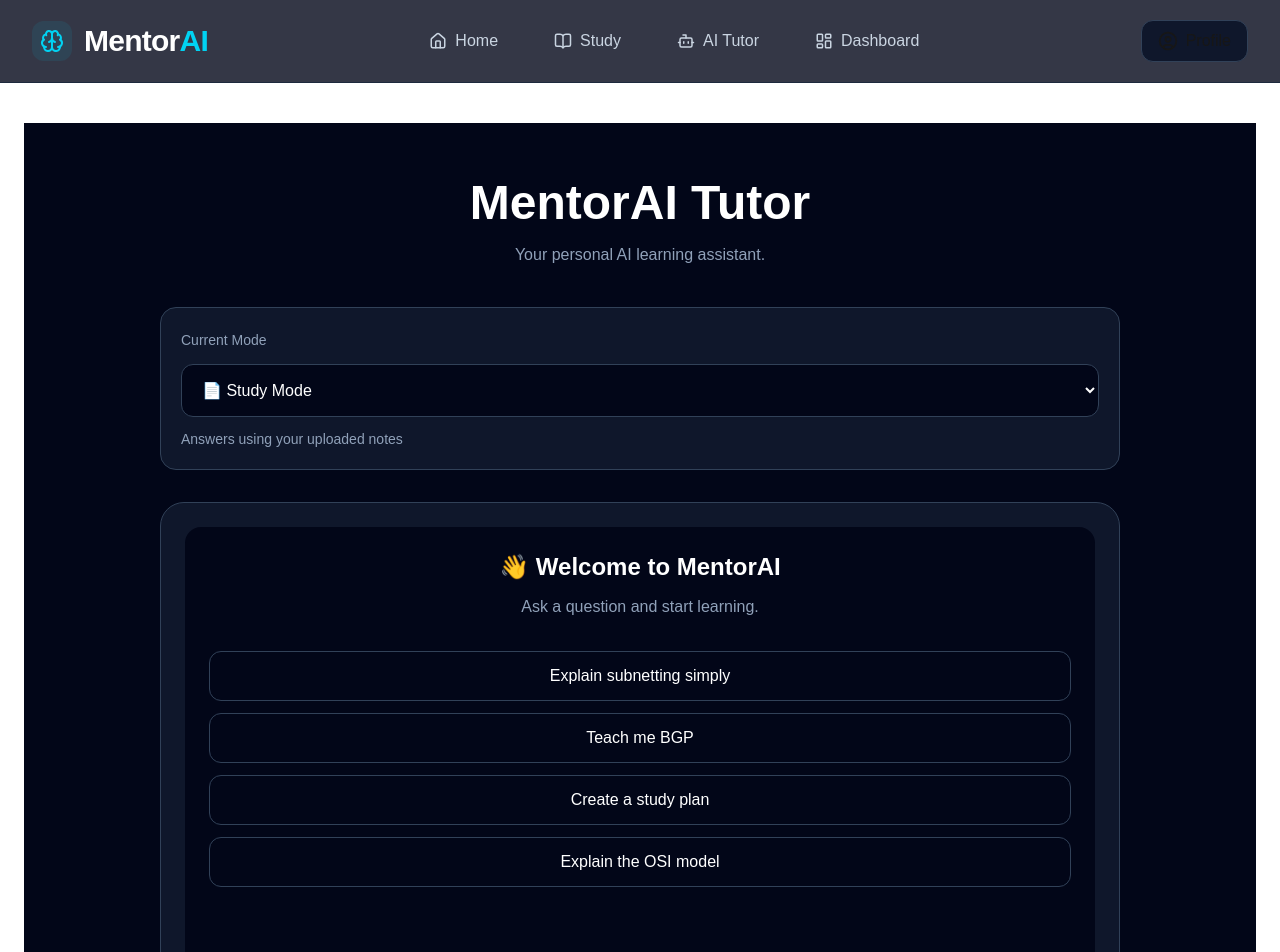
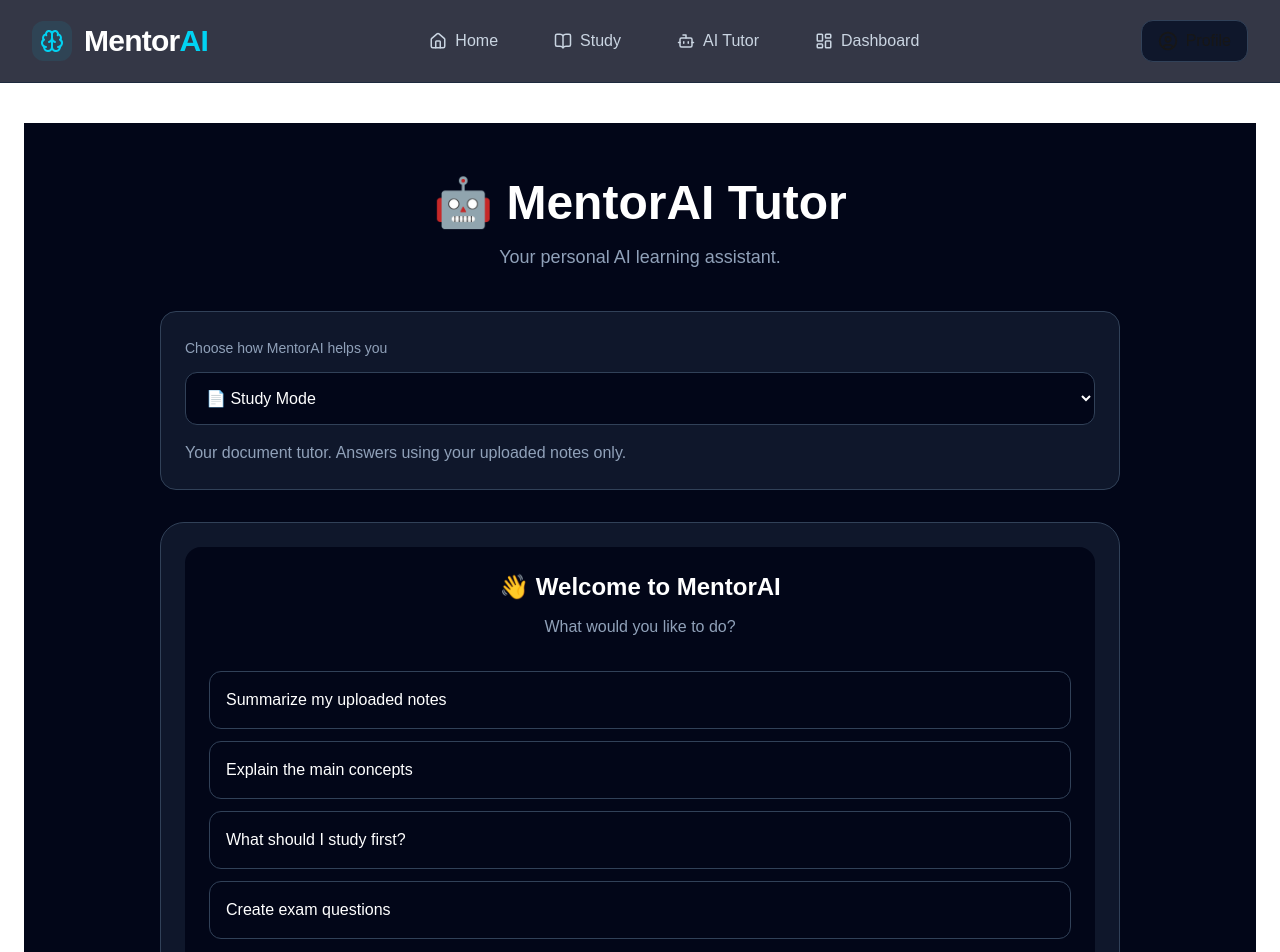
Before and after one commit to baleriaes/mentor-ai, a Next.js app: page /chat in a window 1280 px wide. Shown: the top 952 px of the page. Built offline with nearby package versions, Linux system fonts and the light colour scheme.

Commit message:
Fix General AI mode separation

```diff
--- a/app/api/chat/route.ts
+++ b/app/api/chat/route.ts
@@ -24,6 +24,7 @@ export async function POST(request: Request) {
 
 
 
+
     // 📄 STUDY MODE
 
     if (mode === "study") {
@@ -31,23 +32,23 @@ export async function POST(request: Request) {
       instructions = `
 You are MentorAI Study Mode.
 
-Your purpose:
-Help the student study from their uploaded document.
+Your purpose is to help students learn from their uploaded study material.
 
 Rules:
 
-1. Use ONLY the uploaded study notes.
-2. Answer questions using the document.
-3. Explain concepts clearly.
-4. Use examples only if they are supported by the notes.
-5. Never invent information.
+- Use ONLY the uploaded notes.
+- Answer questions using the document.
+- Explain concepts clearly.
+- Help the student prepare for exams.
+- Do not invent information.
 
-If the answer is not in the uploaded notes, respond:
+If the answer is not found in the notes, say:
 
 "I couldn't find that in your uploaded notes. Try Learn Mode for a general explanation."
 
-Your goal is helping the student understand and remember their own material.
+Your job is to be a study assistant for the student's own material.
 `;
+
 
       context = `
 Uploaded Study Notes:
@@ -61,6 +62,8 @@ ${studyText || "No notes uploaded."}
 
 
 
+
+
     // 🎓 LEARN MODE
 
     if (mode === "learn") {
@@ -68,31 +71,28 @@ ${studyText || "No notes uploaded."}
       instructions = `
 You are MentorAI Learn Mode.
 
-You are a world-class personal teacher.
+You are a personal AI teacher.
 
-Your purpose:
-Teach the student any topic clearly.
+Your goal is to help students understand any topic.
 
-Important behavior:
+Rules:
 
-- Answer the student's question directly first.
+- Answer the question directly first.
 - Do not ask unnecessary clarification questions.
-- If the student asks a factual question, give the answer.
-- Then explain the topic deeper if useful.
+- Explain concepts step-by-step.
+- Use simple language.
+- Give examples and analogies.
+- Explain important details.
+- End with key points when helpful.
 
-Teaching style:
+If the student asks a factual question, provide the answer before teaching more.
 
-1. Give a simple explanation.
-2. Give an analogy or example.
-3. Explain important details.
-4. End with key points to remember.
-
-Adapt explanations to the student's level.
-
-Make difficult ideas simple.
+Make difficult topics easy to understand.
 `;
 
     }
+
+
 
 
 
@@ -105,9 +105,9 @@ Make difficult ideas simple.
       instructions = `
 You are MentorAI General AI.
 
-You are a helpful everyday AI assistant.
+You are a normal AI assistant.
 
-Help with:
+Your purpose is to help with:
 
 - general questions
 - writing
@@ -116,18 +116,26 @@ Help with:
 - explanations
 - ideas
 
-Answer questions clearly and directly.
+Important rules:
 
-For information that depends on current events, live data, or recent changes:
+- Do NOT use uploaded study notes.
+- Do NOT mention the user's documents.
+- Do NOT say "according to your notes".
+- Answer using your general knowledge only.
 
-- Be honest about limitations.
-- Do not pretend to know unavailable information.
-- If needed, suggest checking a current source.
+If the user asks about a topic that could be in their notes, still answer normally because this is General AI mode.
 
-Be useful, concise, and accurate.
+Be clear, useful, and conversational.
 `;
 
+      // IMPORTANT:
+      // General AI should never receive PDF context.
+
+      context = "";
+
     }
+
+
 
 
 
@@ -147,6 +155,7 @@ Be useful, concise, and accurate.
           },
 
 
+
           ...(history || []).map((msg:any)=>({
 
             role:
@@ -160,8 +169,10 @@ Be useful, concise, and accurate.
 
 
 
+
           {
             role:"user",
+
             content:`
 
 ${context}
@@ -186,6 +197,7 @@ ${message}
 
 
 
+
     return NextResponse.json({
 
       success:true,
@@ -194,6 +206,8 @@ ${message}
         completion.choices[0].message.content,
 
     });
+
+
 
 
 
--- a/app/chat/page.tsx
+++ b/app/chat/page.tsx
@@ -10,32 +10,62 @@ interface Message {
   content: string;
 }
 
+
 const modes = {
+
   study: {
     label: "📄 Study Mode",
-    description: "Answers using your uploaded notes",
+    description:
+      "Your document tutor. Answers using your uploaded notes only.",
   },
 
   learn: {
     label: "🎓 Learn Mode",
-    description: "Teaches any topic step-by-step",
+    description:
+      "Your personal teacher. Explains any topic step-by-step.",
   },
 
   general: {
     label: "💬 General AI",
-    description: "Ask anything",
+    description:
+      "Your everyday AI assistant for questions, writing, and ideas.",
   },
+
 };
 
-const suggestions = [
-  "Explain subnetting simply",
-  "Teach me BGP",
-  "Create a study plan",
-  "Explain the OSI model",
-];
+
+
+const suggestions = {
+
+  study: [
+    "Summarize my uploaded notes",
+    "Explain the main concepts",
+    "What should I study first?",
+    "Create exam questions",
+  ],
+
+
+  learn: [
+    "Explain networking like I am a beginner",
+    "Teach me the OSI model",
+    "Explain BGP step-by-step",
+    "Create a study plan",
+  ],
+
+
+  general: [
+    "Help me write an email",
+    "Explain a difficult concept",
+    "Help me plan my week",
+    "Give me ideas for a project",
+  ],
+
+};
+
 
 
 export default function ChatPage() {
+
 
   const [mode,setMode] = useState<Mode>("study");
 
@@ -47,40 +77,55 @@ export default function ChatPage() {
 
 
 
+
+
   async function askAI(custom?:string){
+
 
     const question = custom || message;
 
+
     if(!question.trim()) return;
+
 
 
     const session = getStudySession();
 
 
-    const updatedMessages = [
+
+    const updatedMessages: Message[] = [
+
       ...messages,
+
       {
-        role:"user" as const,
-        content:question
+        role:"user",
+        content:question,
       }
+
     ];
 
 
+
     setMessages(updatedMessages);
+
     setMessage("");
+
     setLoading(true);
 
 
 
+
     try {
+
 
       const response = await fetch("/api/chat",{
 
         method:"POST",
 
         headers:{
-          "Content-Type":"application/json"
+          "Content-Type":"application/json",
         },
+
 
         body:JSON.stringify({
 
@@ -90,9 +135,9 @@ export default function ChatPage() {
 
           studyText:session?.text || "",
 
-          history:messages
+          history:messages,
 
-        })
+        }),
 
       });
 
@@ -106,22 +151,26 @@ export default function ChatPage() {
 
         ...updatedMessages,
 
+
         {
 
           role:"ai",
 
           content:data.success
             ? data.response
-            : "I had trouble answering that. Please try again."
+            : "I could not answer that. Please try again.",
 
         }
 
       ]);
 
 
-    }
 
-    catch(error){
+    } catch(error){
+
+
+      console.error(error);
+
 
       setMessages([
 
@@ -131,7 +180,7 @@ export default function ChatPage() {
 
           role:"ai",
 
-          content:"Something went wrong."
+          content:"Something went wrong. Please try again.",
 
         }
 
@@ -140,9 +189,13 @@ export default function ChatPage() {
     }
 
 
+
     setLoading(false);
 
   }
+
+
+
 
 
 
@@ -161,6 +214,8 @@ export default function ChatPage() {
 
 
 
+
+
 return (
 
 <main className="min-h-[calc(100vh-80px)] bg-slate-950 text-white">
@@ -169,14 +224,15 @@ return (
 <div className="mx-auto max-w-5xl px-8 py-14">
 
 
+
 <h1 className="text-center text-5xl font-bold">
 
-MentorAI Tutor
+🤖 MentorAI Tutor
 
 </h1>
 
 
-<p className="mt-4 text-center text-slate-400">
+<p className="mt-4 text-center text-lg text-slate-400">
 
 Your personal AI learning assistant.
 
@@ -184,26 +240,31 @@ Your personal AI learning assistant.
 
 
 
-{/* MODE SELECTOR */}
 
 
-<div className="mt-10 rounded-2xl border border-slate-700 bg-slate-900 p-5">
+
+<div className="mt-10 rounded-2xl border border-slate-700 bg-slate-900 p-6">
 
 
 <label className="text-sm text-slate-400">
 
-Current Mode
+Choose how MentorAI helps you
 
 </label>
+
 
 
 <select
 
 value={mode}
 
-onChange={(e)=>setMode(e.target.value as Mode)}
+onChange={(e)=>{
 
-className="mt-3 w-full rounded-xl bg-slate-950 p-4 text-white border border-slate-700"
+setMode(e.target.value as Mode);
+
+}}
+
+className="mt-3 w-full rounded-xl border border-slate-700 bg-slate-950 p-4"
 
 >
 
@@ -233,7 +294,7 @@ className="mt-3 w-full rounded-xl bg-slate-950 p-4 text-white border border-slat
 
 
 
-<p className="mt-3 text-sm text-slate-400">
+<p className="mt-4 text-slate-400">
 
 {modes[mode].description}
 
@@ -246,13 +307,14 @@ className="mt-3 w-full rounded-xl bg-slate-950 p-4 text-white border border-slat
 
 
 
-{/* CHAT BOX */}
 
 
 <div className="mt-8 rounded-3xl border border-slate-700 bg-slate-900 p-6">
 
 
-<div className="min-h-[450px] space-y-4 rounded-2xl bg-slate-950 p-6 overflow-y-auto">
+
+<div className="min-h-[450px] rounded-2xl bg-slate-950 p-6 overflow-y-auto space-y-4">
+
 
 
 {messages.length===0 && (
@@ -269,28 +331,33 @@ className="mt-3 w-full rounded-xl bg-slate-950 p-4 text-white border border-slat
 
 <p className="mt-3 text-slate-400">
 
-Ask a question and start learning.
+What would you like to do?
 
 </p>
 
 
+
+
 <div className="mt-8 grid gap-3">
 
-{suggestions.map((s)=>(
+
+{suggestions[mode].map((item)=>(
+
 
 <button
 
-key={s}
+key={item}
 
-onClick={()=>askAI(s)}
+onClick={()=>askAI(item)}
 
-className="rounded-xl border border-slate-700 p-3 hover:border-cyan-400"
+className="rounded-xl border border-slate-700 p-4 text-left hover:border-cyan-400"
 
 >
 
-{s}
+{item}
 
 </button>
+
 
 ))}
 
@@ -305,6 +372,8 @@ className="rounded-xl border border-slate-700 p-3 hover:border-cyan-400"
 
 
 
+
+
 {messages.map((msg,index)=>(
 
 
@@ -312,7 +381,7 @@ className="rounded-xl border border-slate-700 p-3 hover:border-cyan-400"
 
 key={index}
 
-className={`rounded-2xl p-4 max-w-[80%] whitespace-pre-wrap ${
+className={`max-w-[80%] rounded-2xl p-4 whitespace-pre-wrap ${
 msg.role==="user"
 
 ?
@@ -327,14 +396,15 @@ msg.role==="user"
 
 >
 
-
 {msg.content}
-
 
 </div>
 
 
 ))}
+
+
+
 
 
 
@@ -349,7 +419,9 @@ msg.role==="user"
 )}
 
 
+
 </div>
+
 
 
 
@@ -366,9 +438,10 @@ onKeyDown={handleKey}
 
 placeholder="Ask MentorAI anything..."
 
-className="mt-6 w-full rounded-2xl border border-slate-700 bg-slate-950 p-5 outline-none focus:border-cyan-400"
+className="mt-6 w-full rounded-2xl border border-slate-700 bg-slate-950 p-5 focus:border-cyan-400 outline-none"
 
 />
+
 
 
 
@@ -387,7 +460,9 @@ className="mt-4 rounded-xl bg-cyan-500 px-8 py-3 font-bold text-slate-950"
 </button>
 
 
+
 </div>
+
 
 
 </div>
```
